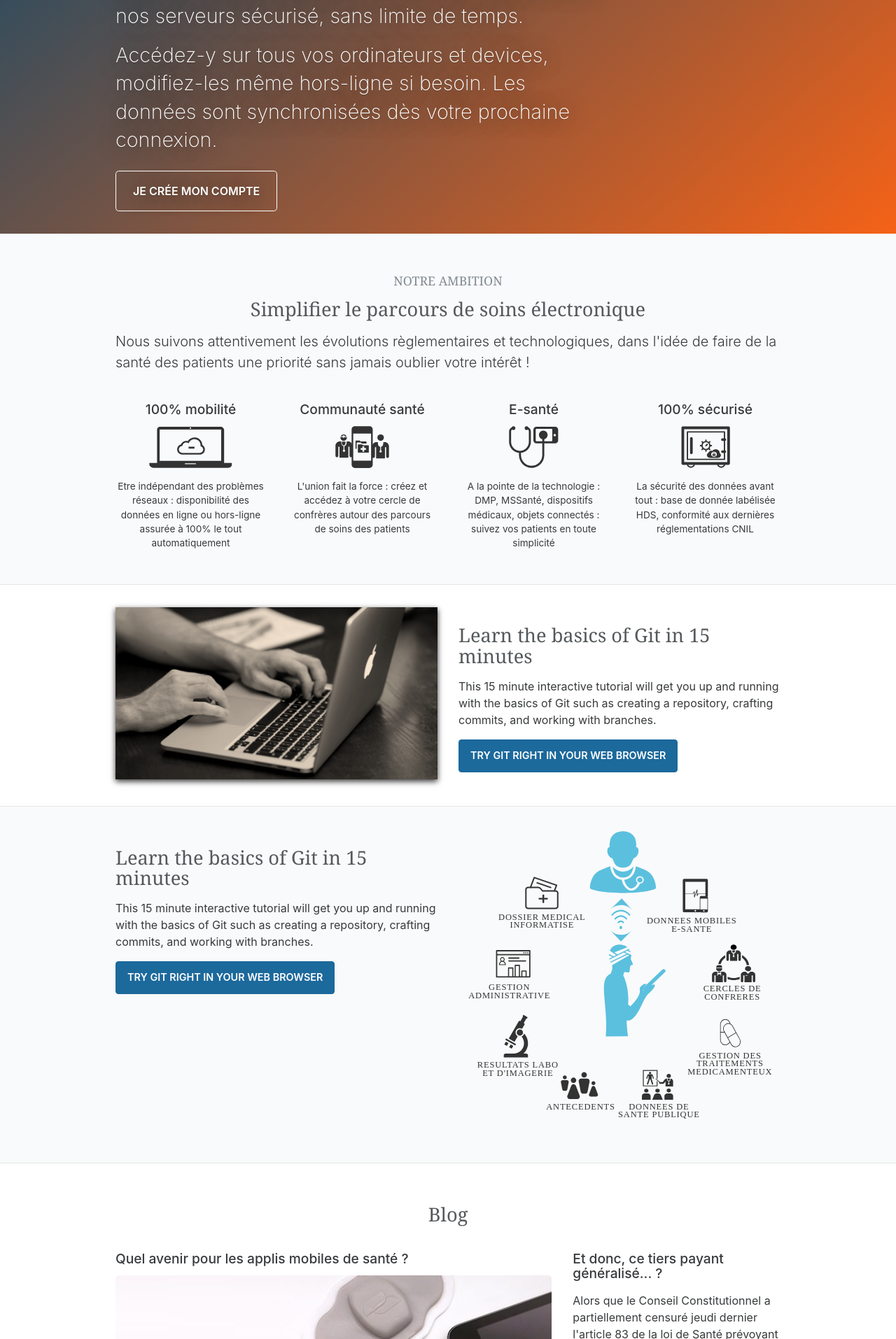
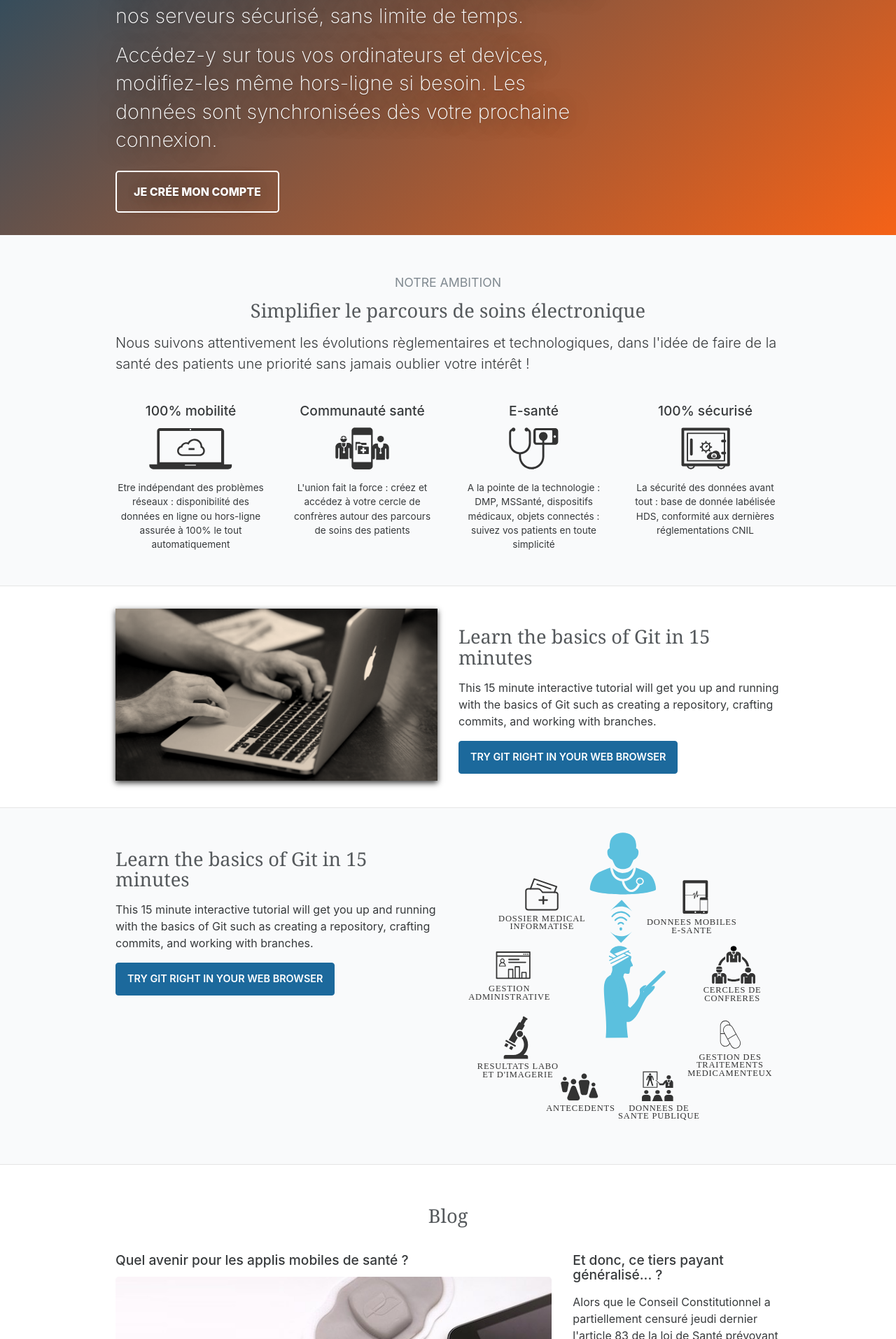
Before and after one commit to medusal/medusal.github.io, a Jekyll site: the page built from _pages/home.html, in a window 1280 px wide. Shown: the part 374-2288 px from the top of the page at 70% size. Built offline with Jekyll 4.4.1, drawn with Linux system fonts in a browser that asks for light colours.

Commit message:
small tweaking

```diff
--- a/_pages/home.html
+++ b/_pages/home.html
@@ -17,7 +17,7 @@ permalink: "/"
         Accédez-y sur tous vos ordinateurs et devices, modifiez-les même hors-ligne si besoin. Les données sont synchronisées dès votre prochaine connexion.
       </p>
       <div class="btn-toolbar text-xs-center text-md-left m-t-2">
-        <a href="/about" class="btn btn-lg btn-white">Je crée mon compte</a>
+        <a href="/about" class="btn btn-lg btn-white btn-fat">Je crée mon compte</a>
       </div>
     </div>
   </section>
--- a/_sass/_style.scss
+++ b/_sass/_style.scss
@@ -37,6 +37,9 @@ h1 {
 
 h2 {
   font-family: $font-family-serif;
+  small {
+    font-family: $font-family-sans-serif;
+  }
   border-bottom: 1px solid #ddd;
   font-weight: 300;
   font-size: 1.7rem;
```
